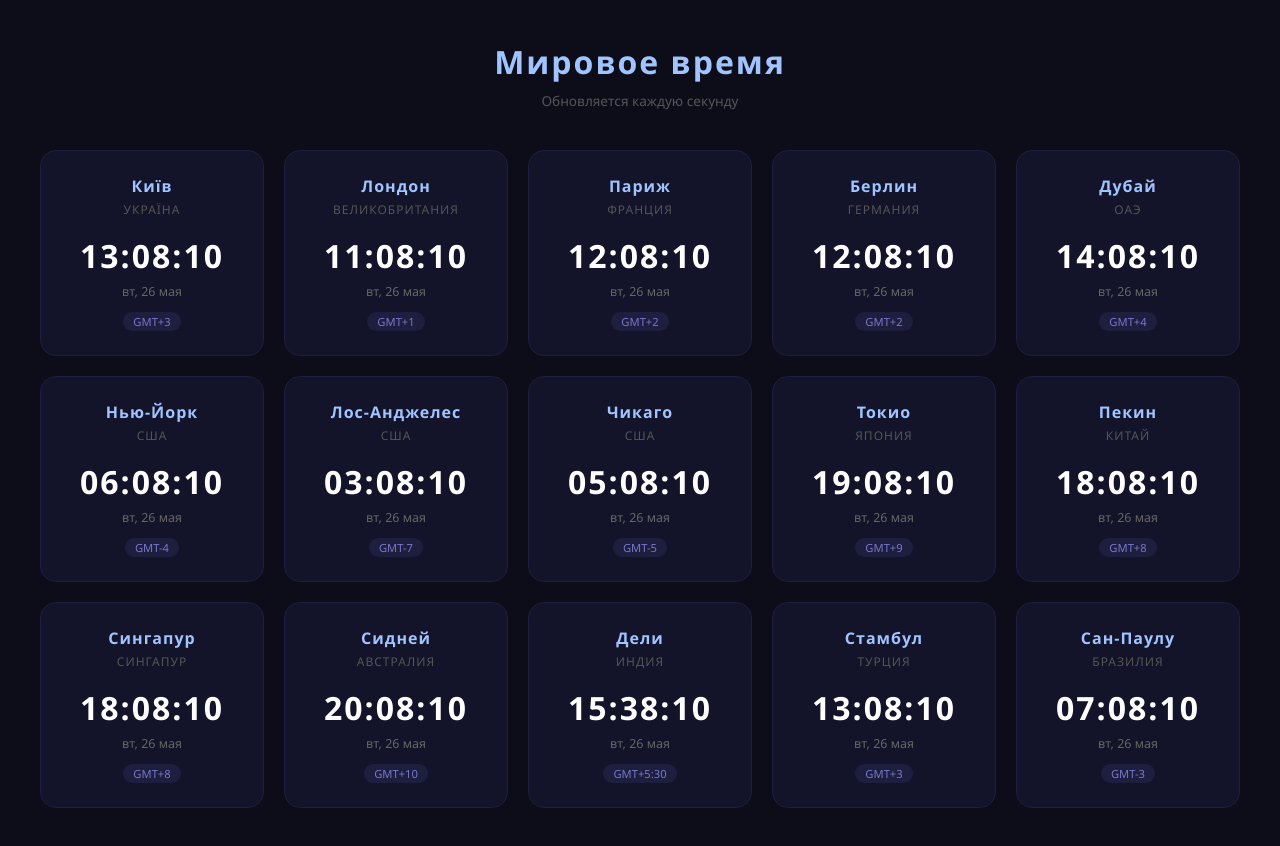
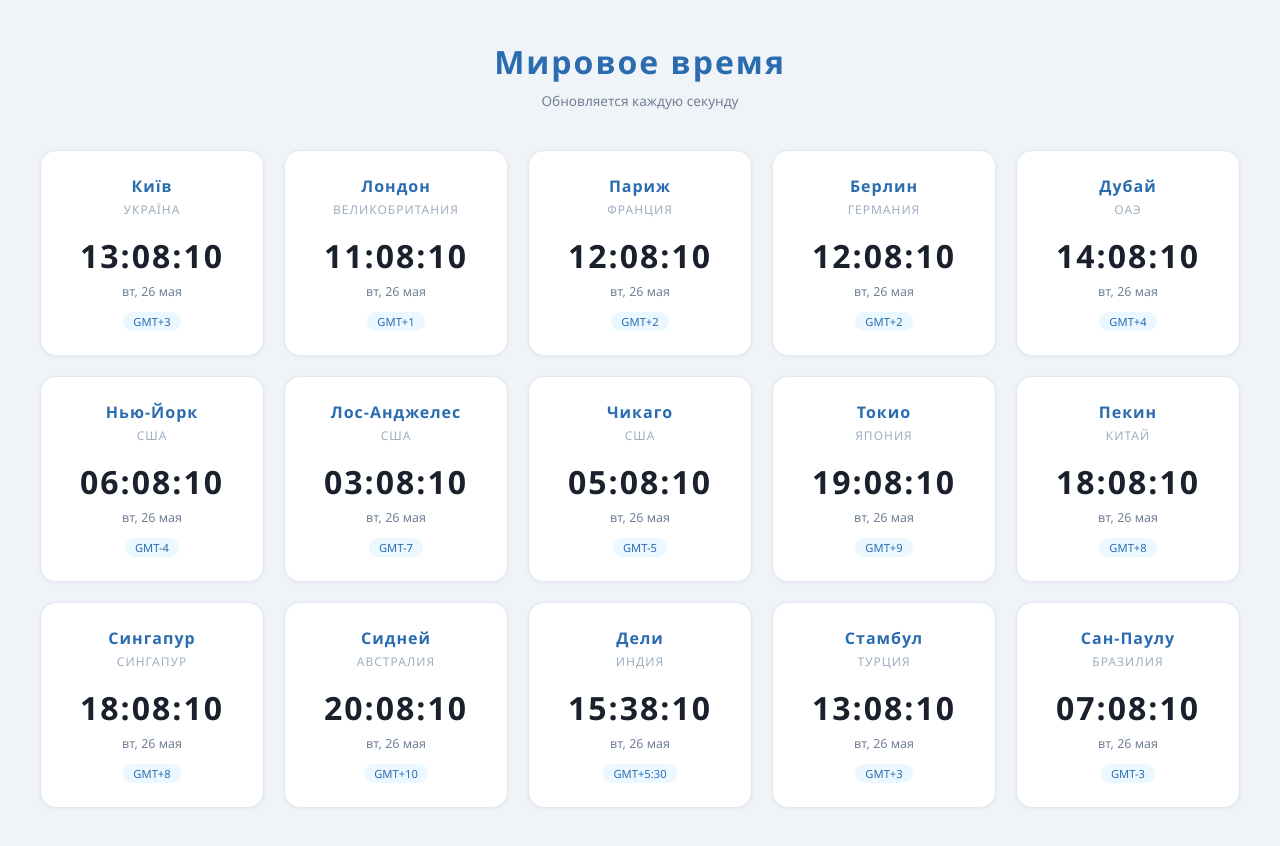
Before and after one commit to YuliyaShulgina/test, a plain HTML site: page index.html in a window 1280 px wide. Drawn offline with Linux system fonts and the light colour scheme.

Commit message:
Switch world clock to light theme

```diff
--- a/index.html
+++ b/index.html
@@ -8,8 +8,8 @@
     * { margin: 0; padding: 0; box-sizing: border-box; }
 
     body {
-      background: #0d0d1a;
-      color: #fff;
+      background: #f0f4f8;
+      color: #1a202c;
       font-family: 'Segoe UI', sans-serif;
       min-height: 100vh;
       padding: 40px 20px;
@@ -20,12 +20,12 @@
       font-size: 2rem;
       margin-bottom: 8px;
       letter-spacing: 2px;
-      color: #a0c4ff;
+      color: #2b6cb0;
     }
 
     .subtitle {
       text-align: center;
-      color: #555;
+      color: #718096;
       font-size: 0.85rem;
       margin-bottom: 40px;
     }
@@ -39,30 +39,32 @@
     }
 
     .card {
-      background: #13132a;
-      border: 1px solid #1e1e3f;
+      background: #ffffff;
+      border: 1px solid #e2e8f0;
       border-radius: 16px;
       padding: 24px 20px;
       text-align: center;
-      transition: transform 0.2s, border-color 0.2s;
+      transition: transform 0.2s, border-color 0.2s, box-shadow 0.2s;
+      box-shadow: 0 1px 4px rgba(0,0,0,.06);
     }
 
     .card:hover {
       transform: translateY(-4px);
-      border-color: #3a3a7a;
+      border-color: #90cdf4;
+      box-shadow: 0 6px 20px rgba(43,108,176,.12);
     }
 
     .city {
       font-size: 1rem;
       font-weight: 600;
-      color: #a0c4ff;
+      color: #2b6cb0;
       margin-bottom: 4px;
       letter-spacing: 1px;
     }
 
     .country {
       font-size: 0.75rem;
-      color: #555;
+      color: #a0aec0;
       margin-bottom: 16px;
       text-transform: uppercase;
       letter-spacing: 1px;
@@ -72,13 +74,13 @@
       font-size: 2rem;
       font-weight: 700;
       font-variant-numeric: tabular-nums;
-      color: #ffffff;
+      color: #1a202c;
       letter-spacing: 2px;
     }
 
     .date {
       font-size: 0.78rem;
-      color: #666;
+      color: #718096;
       margin-top: 6px;
     }
 
@@ -86,8 +88,8 @@
       display: inline-block;
       margin-top: 12px;
       font-size: 0.7rem;
-      background: #1e1e3f;
-      color: #7878cc;
+      background: #ebf8ff;
+      color: #2b6cb0;
       padding: 2px 10px;
       border-radius: 20px;
     }
```
